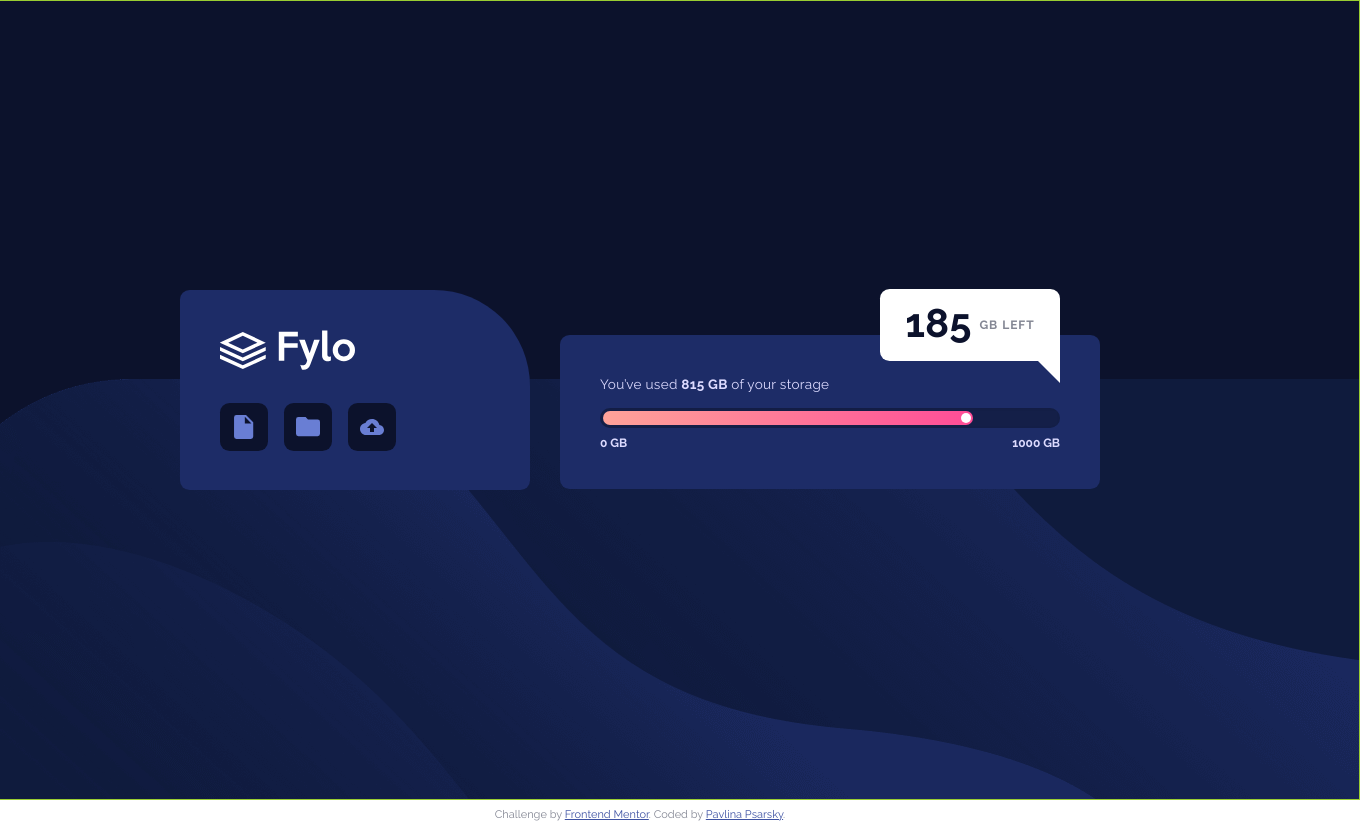
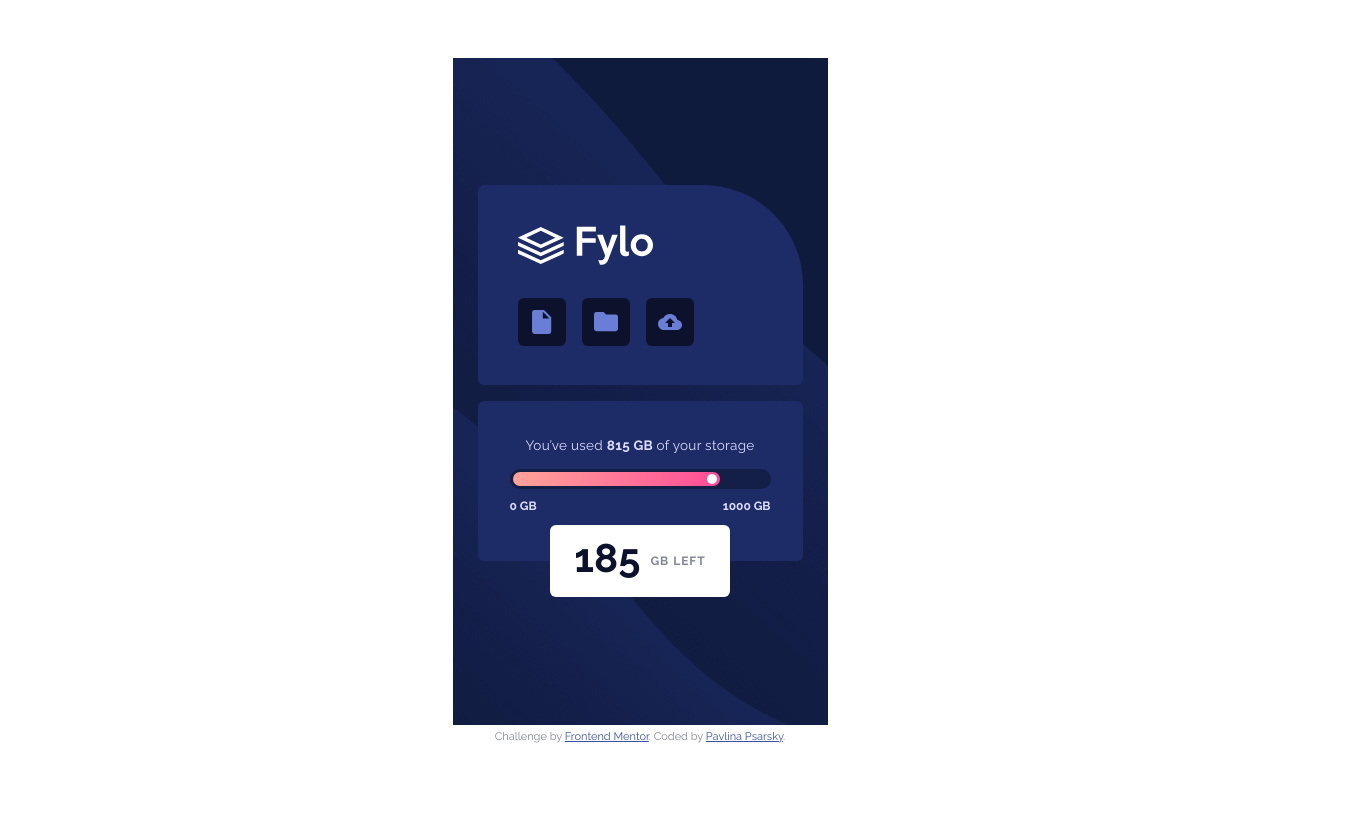
Before and after one commit to PavlinaPs/fylo-data-storage-component, a plain HTML site: page index.html in a window 1280 px wide. Shown: the whole page, 1360 px wide, since content can reach past the window. After the commit the page ends 800 px from the top, so only its background shows below. Drawn offline with Linux system fonts and the light colour scheme.

Commit message:
Layout done, no hacks

```diff
--- a/index.html
+++ b/index.html
@@ -42,9 +42,11 @@
             <span id="used"></span> GB
           </span> of your storage
         </p>
-        <progress class="progress-bar" name="used" id="used-slider" max="1000"></progress>
+        <div class="progress-wrapper">
+          <progress class="progress-bar" name="used" id="used-slider" max="1000"></progress>
+          <div id="dot" class="dot"></div>
+        </div>
         <div class="label-wrapper">
-          <div id="dot" class="dot"></div>
           <label for="used">0 GB</label>
           <label for="used">1000 GB</label>
         </div>
--- a/index.js
+++ b/index.js
@@ -3,22 +3,19 @@ let used = 815;
 let left = availableStorage - used;
 
 // slider value
-let usedSlider = document.getElementById("used-slider");
+const usedSlider = document.getElementById("used-slider");
 usedSlider.setAttribute("value", used);
 
-// slider dot, calculated % minus approx 6% dot width to fit the bar
-let dotPosition;
-
-if (window.innerWidth < 600) {
-  dotPosition = (used / availableStorage) * 100 - 6;
+// slider dot position
+const dot = document.getElementById("dot");
+let usedPercentage = (used / availableStorage) * 100;
+if (usedPercentage < 10) {
+  dot.setAttribute("style", "display: none");
+} else if (usedPercentage >= 10 && usedPercentage < 30) {
+  dot.setAttribute("style", `left: calc(${usedPercentage}% - 10px)`);
+} else {
+  dot.setAttribute("style", `left: calc(${usedPercentage}% - 15px)`);
 }
-
-if (window.innerWidth >= 600) {
-  dotPosition = (used / availableStorage) * 100 - 3;
-}
-
-let dot = document.getElementById("dot");
-dot.style.left = dotPosition + "%";
 
 // populate used
 const usedDisplay = document.getElementById("used");
--- a/style.css
+++ b/style.css
@@ -10,9 +10,9 @@
   --white: hsl(0, 0%, 100%);
 
   --ff: "Raleway", sans-serif;
-  --fs-normal: 1rem;
-  --fs-mobile: 0.845rem;
-  --fs-label: 0.75rem;
+  --fs-normal: 1.35rem;
+  --fs-label: 1.2rem;
+  --fs-left: 4rem;
   --fw-regular: 400;
   --fw-bold: 700;
 }
@@ -29,6 +29,11 @@ img {
   max-width: 100%;
 }
 
+/* set-up */
+html {
+  font-size: 62.5%;
+}
+
 body {
   display: flex;
   flex-direction: column;
@@ -36,71 +41,71 @@ body {
   align-items: center;
   min-height: 100vh;
   font-family: var(--ff);
-  font-size: var(--fs-mobile);
+  font-size: var(--fs-normal);
   font-weight: var(--fw-regular);
   color: var(--pale-blue);
 }
 
+/* component */
 .storage-component {
   display: flex;
   flex-direction: column;
   justify-content: flex-start;
   align-items: center;
-  gap: 16px;
-  width: 375px;
-  height: 667px;
-  padding-top: 127px;
+  gap: 1.6rem;
+  width: 37.5rem;
+  height: 66.7rem;
+  padding-top: 12.7rem;
   background-color: var(--very-dark-blue);
   background-image: url("./images/bg-mobile.png");
 }
 
-@media (min-width: 900px) {
+@media (min-width: 90em) {
   .storage-component {
     display: flex;
     flex-direction: row;
     justify-content: center;
     align-items: center;
-    gap: 30px;
-    width: 1440px;
-    height: 800px;
+    gap: 3rem;
+    width: 144rem;
+    height: 80rem;
     padding-top: 0;
     background-image: url("./images/bg-desktop.png");
     background-repeat: no-repeat;
     background-position: bottom;
-    border: 1px solid yellowgreen;
   }
 }
 
 .header {
-  width: 325px;
-  height: 200px;
-  padding: 40px;
+  width: 32.5rem;
+  height: 20rem;
+  padding: 4rem;
   background-color: var(--dark-blue);
   border-radius: 0.6rem;
-  border-top-right-radius: 6rem;
+  border-top-right-radius: 10rem;
 }
 
 .links {
   display: flex;
-  gap: 16px;
-  margin-top: 33px;
+  gap: 1.6rem;
+  margin-top: 3.3rem;
 }
 
 .links > a {
   display: flex;
   justify-content: center;
   align-items: center;
-  width: 48px;
-  height: 48px;
+  width: 4.8rem;
+  height: 4.8rem;
   background-color: var(--very-dark-blue);
   border-radius: 0.6rem;
 }
 
-@media (min-width: 900px) {
+@media (min-width: 90em) {
   .header {
-    width: 350px;
+    width: 35rem;
     position: relative;
-    bottom: 10px;
+    bottom: 1rem;
   }
 }
 
@@ -109,9 +114,9 @@ main {
 }
 
 .used {
-  width: 325px;
-  height: 160px;
-  padding: 36px 32px;
+  width: 32.5rem;
+  height: 16rem;
+  padding: 3.6rem 3.2rem;
   background-color: var(--dark-blue);
   border-radius: 0.6rem;
 }
@@ -121,13 +126,17 @@ main {
   letter-spacing: 0.3px;
 }
 
-@media (min-width: 900px) {
+.bold {
+  font-weight: var(--fw-bold);
+}
+
+@media (min-width: 90em) {
   .used {
     position: relative;
-    bottom: -12px;
-    width: 540px;
-    height: 154px;
-    padding: 41px 40px;
+    bottom: -1.2rem;
+    width: 54rem;
+    height: 15.4rem;
+    padding: 4.1rem 4rem;
     align-self: baseline;
   }
 
@@ -136,35 +145,33 @@ main {
   }
 }
 
-.bold {
-  font-weight: var(--fw-bold);
+.progress-wrapper {
+  position: relative;
 }
 
 .progress-bar {
   display: block;
-  margin: 0.6rem 0 0.4rem;
-  padding: 3px;
+  margin: 1.6rem 0 1rem;
+  padding: 0.3rem;
   background-color: var(--darker-blue);
   border-radius: 1rem;
   box-shadow: 0 2px 5px rgba(0, 0, 0, 0.05) inset;
 }
 
-@media (min-width: 900px) {
+@media (min-width: 90em) {
   .progress-bar {
-    margin: 1rem 0 0.5rem;
+    margin: 1.6rem 0 0.5rem;
   }
 }
 
 progress[value] {
   /* reset the default appearance */
-  -webkit-appearance: none;
-  -moz-appearance: none;
   appearance: none;
 
-  /* remove default border in Firefox. */
+  /* remove default border in Firefox */
   border: none;
 
-  height: 20px;
+  height: 2rem;
   width: 100%;
 }
 
@@ -194,7 +201,6 @@ progress[value]::-moz-progress-bar {
   display: flex;
   justify-content: space-between;
   font-size: var(--fs-label);
-  position: relative;
 }
 
 .label-wrapper > label {
@@ -202,39 +208,50 @@ progress[value]::-moz-progress-bar {
 }
 
 .dot {
-  width: 10px;
-  height: 10px;
+  width: 1rem;
+  height: 1rem;
   border-radius: 50%;
   background-color: var(--white);
   position: absolute;
-  top: -21px;
+  bottom: 0.5rem;
 }
 
 .left {
+  display: flex;
+  justify-content: center;
+  align-items: center;
+  gap: 1rem;
+
   position: absolute;
   left: 50%;
   transform: translateX(-50%);
-  bottom: -36px;
-  width: 180px;
-  height: 72px;
-  display: flex;
-  justify-content: center;
-  align-items: center;
-  gap: 0.5rem;
+  bottom: -3.6rem;
+  width: 18rem;
+  height: 7.2rem;
+
   font-weight: var(--fw-bold);
   color: var(--grayish-blue);
   background-color: var(--white);
   border-radius: 0.6rem;
 }
 
-@media (min-width: 900px) {
-  .dot {
-    top: -23.5px;
-  }
+.left-digits {
+  position: relative;
+  top: -3px;
+  color: var(--very-dark-blue);
+  font-size: var(--fs-left);
+}
 
+.description {
+  font-size: var(--fs-label);
+  text-transform: uppercase;
+  letter-spacing: 1px;
+}
+
+@media (min-width: 90em) {
   .left {
-    left: 410px;
-    bottom: 116px;
+    left: 41rem;
+    bottom: 11.6rem;
   }
 
   .left::after {
@@ -243,31 +260,17 @@ progress[value]::-moz-progress-bar {
     height: 0;
     position: absolute;
     right: 0;
-    bottom: -22px;
-    border-top: 23px solid transparent;
-    border-bottom: 23px solid transparent;
-
-    border-right: 23px solid var(--white);
+    bottom: -2.2rem;
+    border-top: 2.3rem solid transparent;
+    border-bottom: 2.3rem solid transparent;
+    border-right: 2.3rem solid var(--white);
   }
-}
-
-.left-digits {
-  color: var(--very-dark-blue);
-  font-size: 2.5rem;
-  position: relative;
-  top: -3px;
-}
-
-.description {
-  font-size: var(--fs-label);
-  text-transform: uppercase;
-  letter-spacing: 1px;
 }
 
 /* footer */
 .attribution {
   margin-top: 0.5rem;
-  font-size: 11px;
+  font-size: 1.1rem;
   text-align: center;
   color: var(--very-dark-blue);
 }
```
Also changed, not shown: 1 other file.
